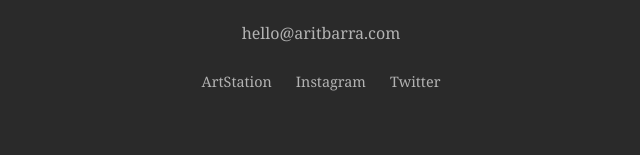
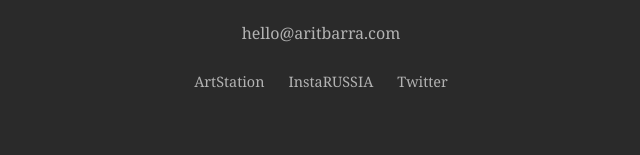
Before and after one commit to Vladlimir/VisitcaPage, a plain HTML site: page index.html in a window 1280 px wide. Shown: the part 2591-2746 px from the top of the page, 319-959 px from the left. Drawn offline with Linux system fonts and the light colour scheme.

Commit message:
Update index.html

```diff
--- a/index.html
+++ b/index.html
@@ -407,7 +407,7 @@
 
 			<div class="social-links">
 				<a href="https://artstation.com" target="_blank">ArtStation</a>
-				<a href="https://instagram.com" target="_blank">Instagram</a>
+				<a href="https://instagram.com" target="_blank">InstaRUSSIA</a>
 				<a href="https://twitter.com" target="_blank">Twitter</a>
 			</div>
 		</div>
```
